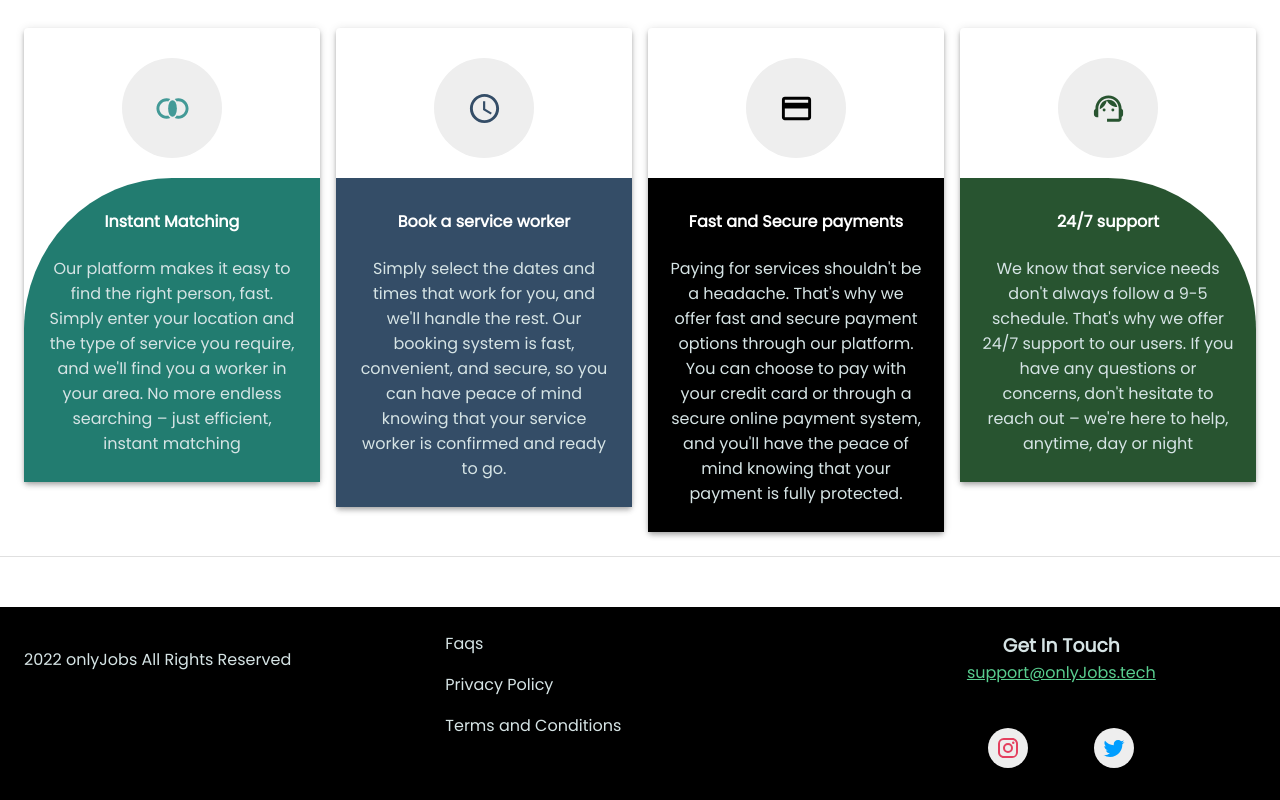
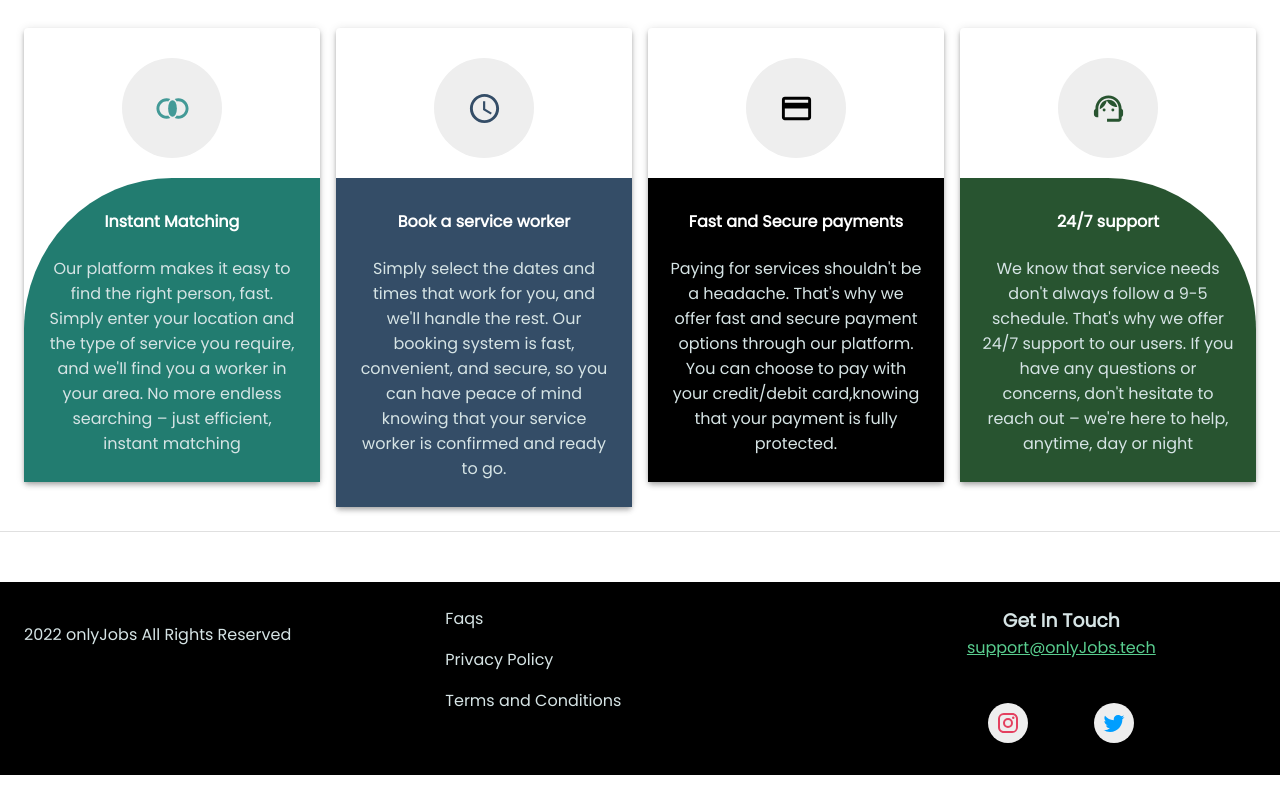
Before and after one commit to muhammadkeyton/onlyjobs, a Next.js app: page / in a window 1280 px wide. Shown: the part 702-1502 px from the top of the page. After the commit the page ends 1477 px from the top, so only its background shows below. Built offline with nearby package versions, Linux system fonts and the light colour scheme.

Commit message:
edited text in services

```diff
--- a/components/landingPage/services.tsx
+++ b/components/landingPage/services.tsx
@@ -73,7 +73,7 @@ export default function Services(){
                     <div className={landingPageCss.serviceTextContainers} style={{backgroundColor:"#000000"}}>
                         <h4>Fast and Secure payments</h4>
                         <p style={{color:"#D6E4E5"}}>
-                        Paying for services shouldn't be a headache. That's why we offer fast and secure payment options through our platform. You can choose to pay with your credit card or through a secure online payment system, and you'll have the peace of mind knowing that your payment is fully protected.
+                        Paying for services shouldn't be a headache. That's why we offer fast and secure payment options through our platform. You can choose to pay with your credit/debit card,knowing that your payment is fully protected.
                         </p>
                     </div>
                   </Paper>
```
